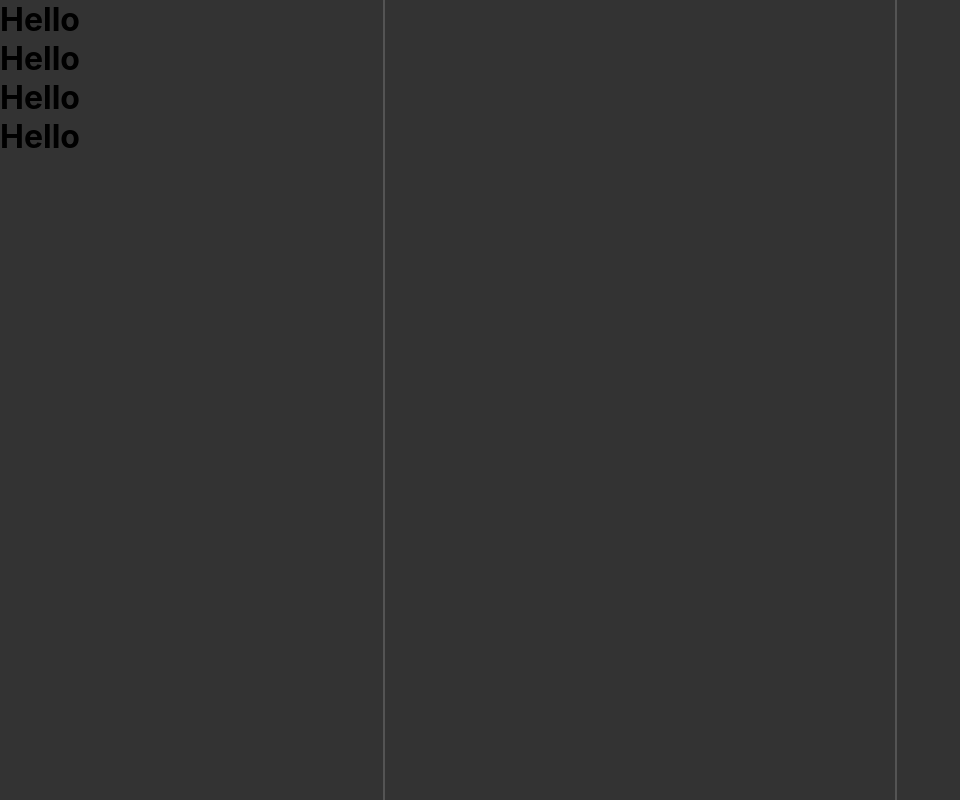
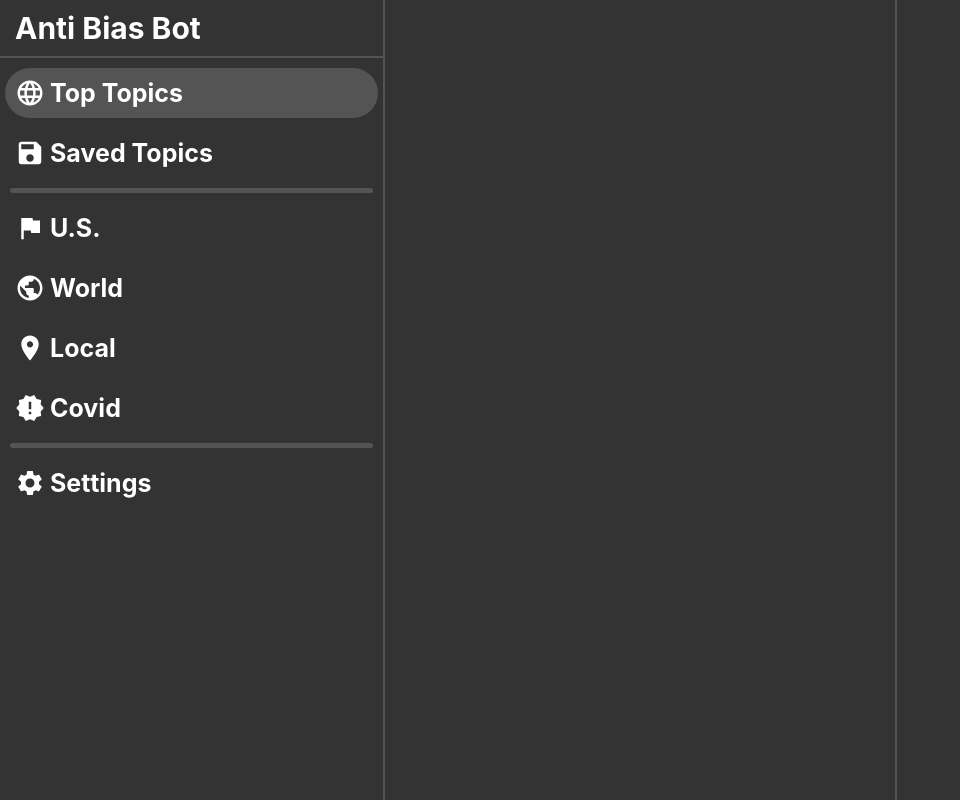
Before and after one commit to tarunravi/antiBiasBot, a React (Create React App) app: page / in a window 1280 px wide. Shown: the whole page, without its empty margins (0-960 px from the left). Built offline with nearby package versions, Linux system fonts and the light colour scheme.

Commit message:
sidebar components

```diff
--- a/package.json
+++ b/package.json
@@ -4,6 +4,8 @@
   "version": "0.1.0",
   "private": true,
   "dependencies": {
+    "@material-ui/core": "^4.11.3",
+    "@material-ui/icons": "^4.11.2",
     "@testing-library/jest-dom": "^5.11.9",
     "@testing-library/react": "^11.2.5",
     "@testing-library/user-event": "^12.7.0",
--- a/public/index.html
+++ b/public/index.html
@@ -39,5 +39,6 @@
       To begin the development, run `npm start` or `yarn start`.
       To create a production bundle, use `npm run build` or `yarn build`.
     -->
+    <link href="https://fonts.googleapis.com/css?family=Comfortaa" rel="stylesheet">
   </body>
 </html>
--- a/src/App.js
+++ b/src/App.js
@@ -2,6 +2,7 @@ import './App.css';
 import Sidebar from './Components/Sidebar/Sidebar'
 import Topics from './Components/Topics/Topics'
 import Widgets from './Components/Widgets/Widgets'
+
 function App() {
   return (
     <div class="app">
--- a/src/Components/Sidebar/Sidebar.css
+++ b/src/Components/Sidebar/Sidebar.css
@@ -2,3 +2,30 @@
     flex: .30;
     border-right: 2px solid var(--lightBlack);
 }
+
+.topBar{
+    height: 7vh;
+    display: flex;
+    align-items: center;
+    border-bottom: 2px solid var(--lightBlack);
+}
+
+.topBar > h1{
+    color: white;
+    padding-left: 15px;
+    font-size: 30px;
+}
+
+.options{
+    height: 93vh;
+}
+
+.divider{
+    margin-left: 10px;
+    margin-right: 10px;
+    margin-top: 10px;
+
+    background-color: var(--lightBlack);
+    height: 5px;
+    border-radius: 100px;
+}
--- a/src/Components/Sidebar/Sidebar.js
+++ b/src/Components/Sidebar/Sidebar.js
@@ -1,12 +1,31 @@
 import React from 'react'
 import './Sidebar.css'
+import SidebarOption from './SidebarOption/SidebarOption'
+
+import LanguageIcon from '@material-ui/icons/Language';
+import SaveIcon from '@material-ui/icons/Save';
+import FlagIcon from '@material-ui/icons/Flag';
+import PublicIcon from '@material-ui/icons/Public';
+import RoomIcon from '@material-ui/icons/Room';
+import NewReleasesIcon from '@material-ui/icons/NewReleases';
+import SettingsIcon from '@material-ui/icons/Settings';
 function Sidebar() {
     return (
         <div className="Sidebar">
-            <h1>Hello</h1>
-            <h1>Hello</h1>
-            <h1>Hello</h1>
-            <h1>Hello</h1>
+            <div className="topBar">
+                <h1>Anti Bias Bot</h1>
+            </div>
+            <div className="options">
+                <SidebarOption text="Top Topics" active Icon={LanguageIcon}/>
+                <SidebarOption text="Saved Topics" Icon={SaveIcon}/>
+                <div className="divider" />
+                <SidebarOption text="U.S." Icon={FlagIcon}/>
+                <SidebarOption text="World" Icon={PublicIcon}/>
+                <SidebarOption text="Local" Icon={RoomIcon}/>
+                <SidebarOption text="Covid" Icon={NewReleasesIcon}/>
+                <div className="divider" />
+                <SidebarOption text="Settings" Icon={SettingsIcon}/>
+            </div>
         </div>
     )
 }
--- a/src/Components/Sidebar/SidebarOption/SidebarOption.css
+++ b/src/Components/Sidebar/SidebarOption/SidebarOption.css
@@ -0,0 +1,32 @@
+.SidebarOption{
+    display: flex;
+    align-items: center;
+    padding: 10px;
+    margin-top: 10px;
+    margin-left: 5px;
+    margin-right: 5px;
+}
+
+.SidebarOption:hover{
+    background-color: var(--lightBlack);
+    border-radius: 30px;
+    color: white;
+    transition: color 100ms ease-out;
+}
+
+.SidebarOption > h1 {
+    font-size: 25px;
+    font-weight: 50px;
+    color: white;
+}
+
+.SidebarOption > .MuiSvgIcon-root{
+    color: white;
+    padding-right: 5px;
+    font-size: 30px;
+}
+
+.SidebarOption--active{
+    background-color: var(--lightBlack);
+    border-radius: 30px;
+}
--- /dev/null
+++ b/src/Components/Sidebar/SidebarOption/SidebarOption.js
@@ -0,0 +1,13 @@
+import React from 'react'
+import './SidebarOption.css'
+
+function SidebarOption({text, active, Icon}) {
+    return (
+        <div className={`SidebarOption ${active ? 'SidebarOption--active' : ''}`}>
+            <Icon />
+            <h1>{text}</h1>
+        </div>
+    )
+}
+
+export default SidebarOption
--- a/src/index.css
+++ b/src/index.css
@@ -1,6 +1,6 @@
 body {
   margin: 0;
-  font-family: -apple-system, BlinkMacSystemFont, 'Segoe UI', 'Roboto', 'Oxygen',
+  font-family: -apple-system, BlinkMacSystemFont, 'Comfortaa', 'Segoe UI', 'Roboto', 'Oxygen',
     'Ubuntu', 'Cantarell', 'Fira Sans', 'Droid Sans', 'Helvetica Neue',
     sans-serif;
   -webkit-font-smoothing: antialiased;
```
Also changed, not shown: 2 other files (tests, documents, lock files or other folders).
